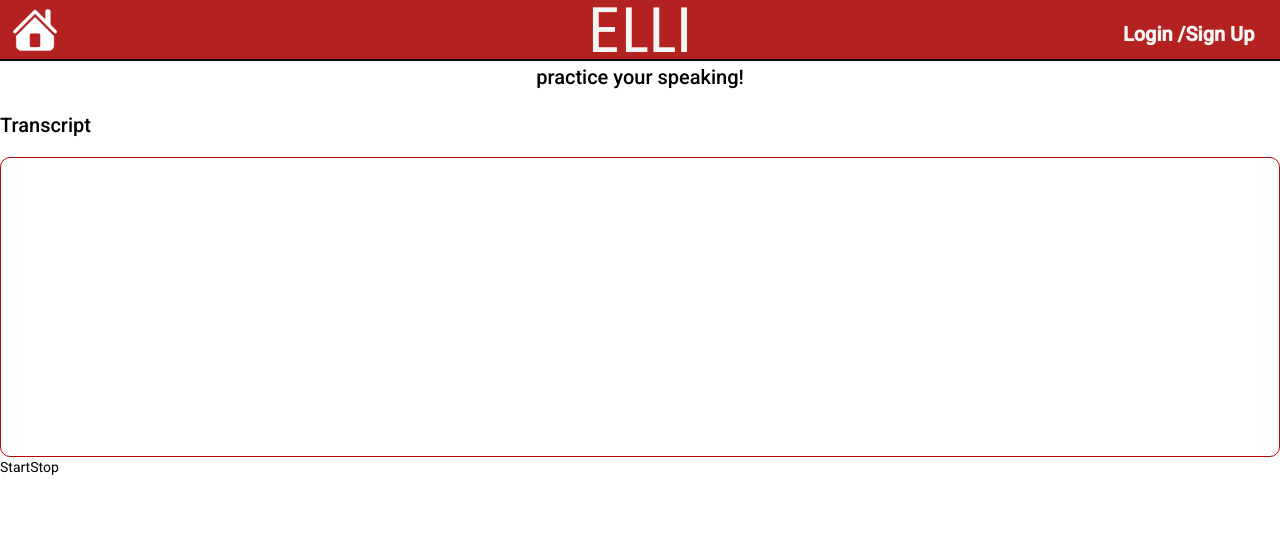
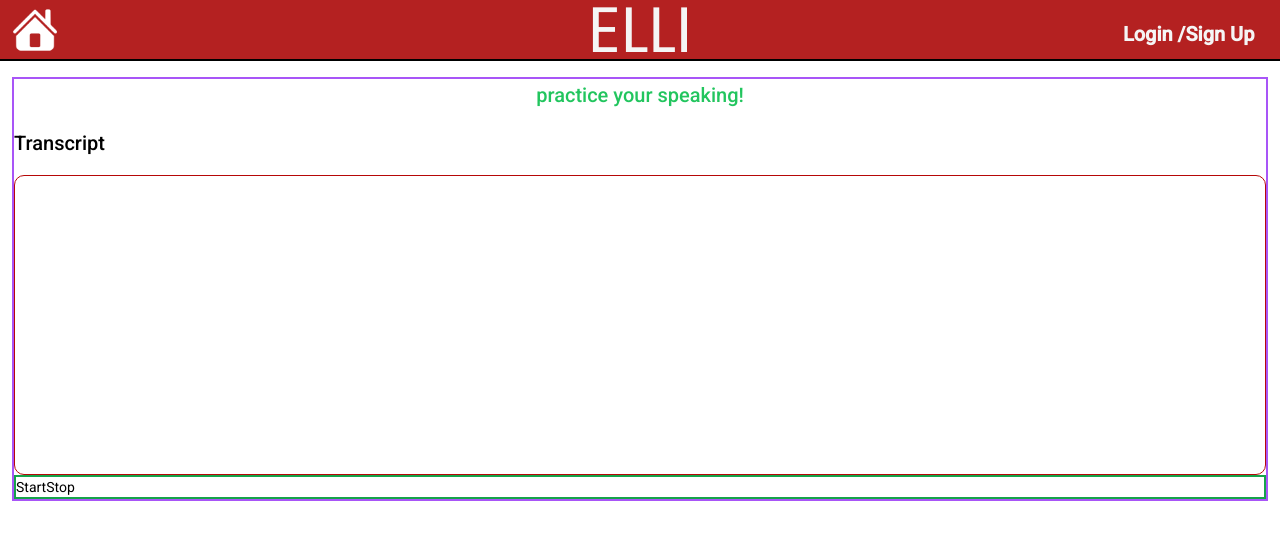
Before and after one commit to blbarr01/EnglishLearningInitiative, an Angular app in the folder ELLI/: page /speech in a window 1280 px wide. Shown: the top 540 px of the page. Built offline with nearby package versions, Linux system fonts and the light colour scheme.

Commit message:
moved h2 and added border

```diff
--- a/ELLI/src/app/features/talk-to-text/talk-to-text.component.html
+++ b/ELLI/src/app/features/talk-to-text/talk-to-text.component.html
@@ -1,16 +1,14 @@
 
 
-
-<h2 class="text-center text-5xl">practice your speaking!</h2>
-<section class="">
-
+<section class="border-2 border-purple-500 mx-3 mt-4">
+  <h2 class="text-center text-5xl text-green-500">practice your speaking!</h2>
   <h2 class="">Transcript</h2>
   <div class="" style="border: 1px solid rgb(182, 8, 8); height: 300px; border-radius: 10px;">
     <span id="final" class="text-light"></span>
     <span id="interim" class="text-secondary"></span>
   </div>
 
-    <div class="border-green-600">
+  <div class="border-2 border-green-600">
     <button class="" id="start">Start</button>
     <button class="" id="stop">Stop</button>
     <p id="status" class="" style="display: none"> Listenting ...</p>
```
Lines whose indentation alone changed are shown as unchanged.
